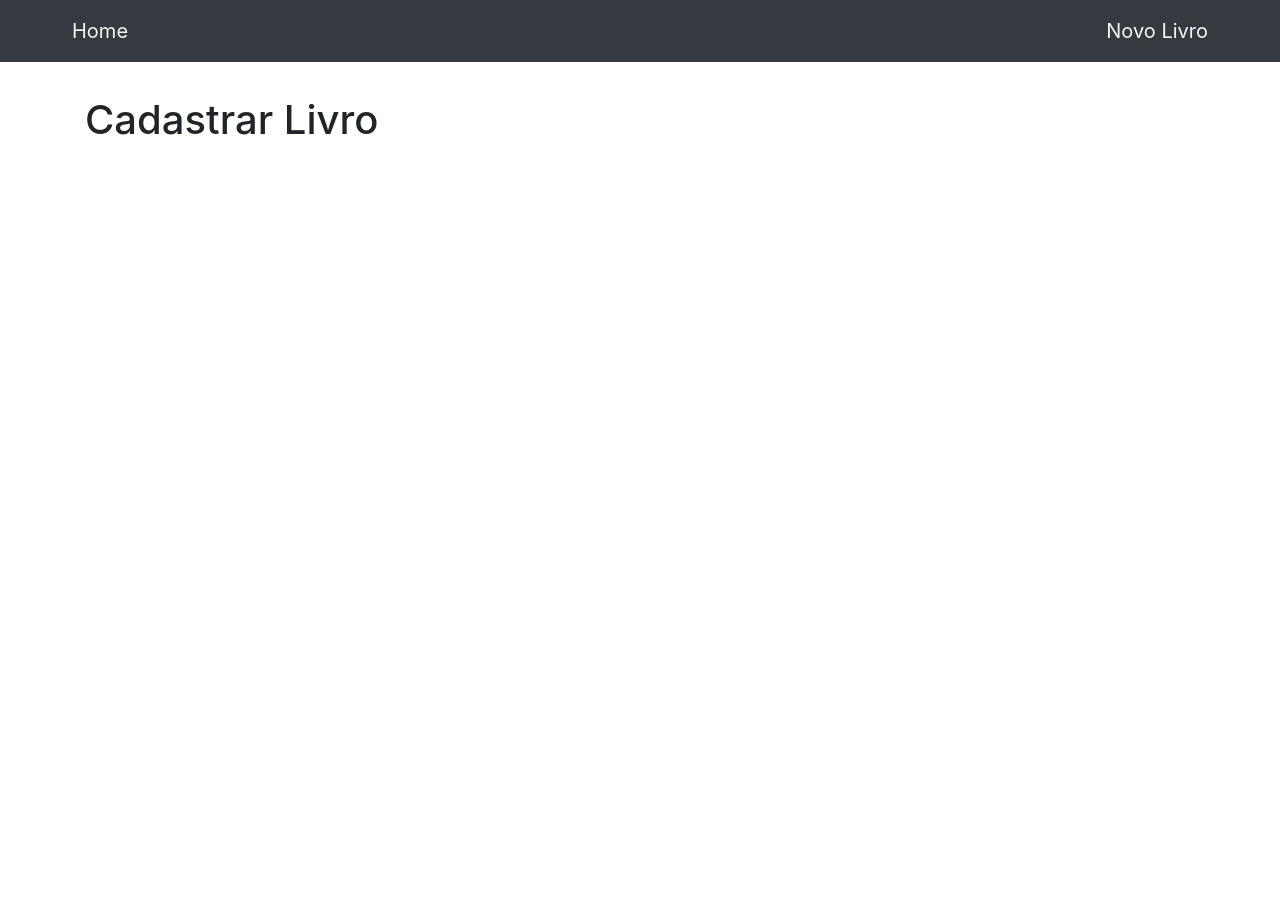
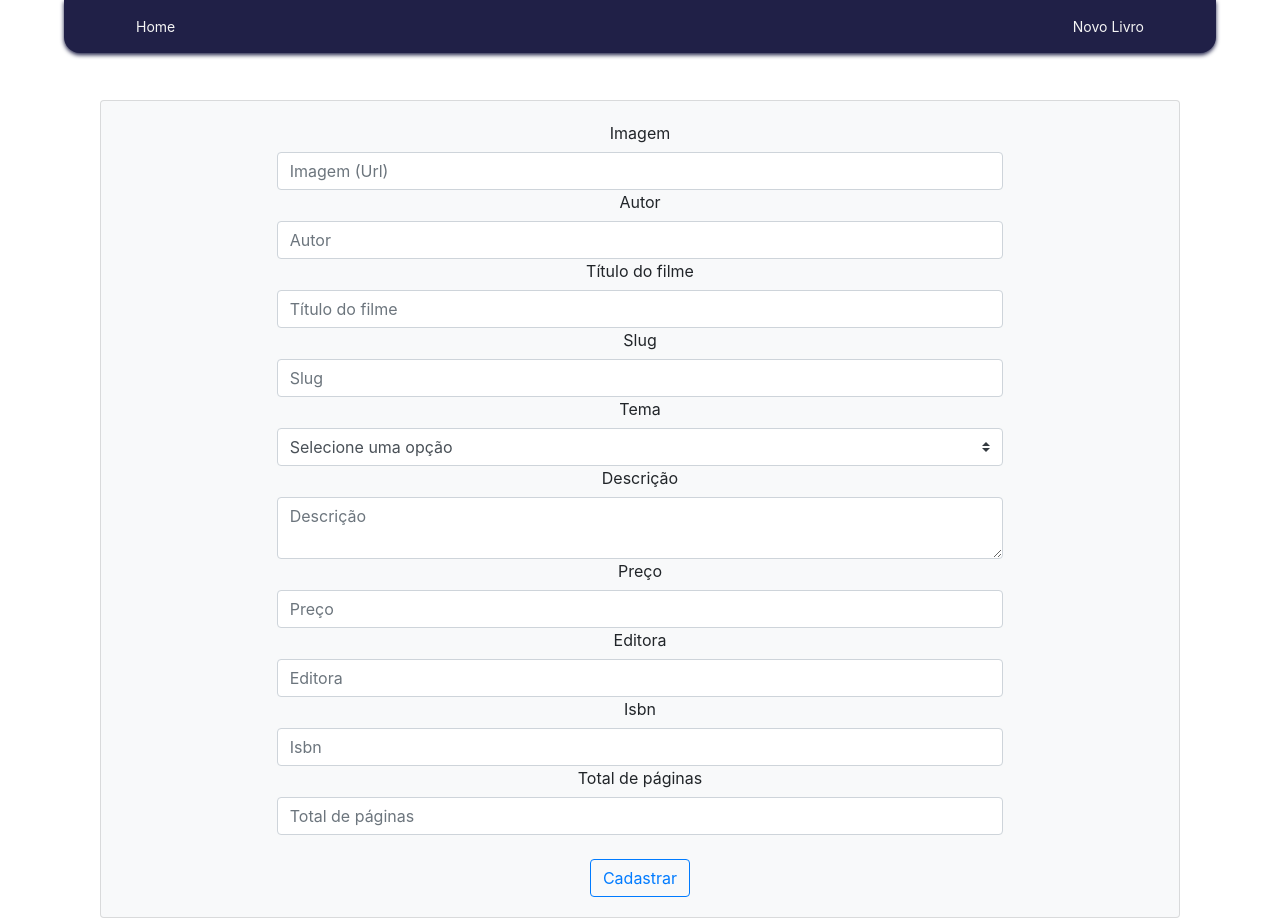
Before and after one commit to MTevangelista/books, a Vue app in the folder web/: page /register-book in a window 1280 px wide. Before the commit the page ends 800 px from the top, so only its background shows below. Built offline with nearby package versions, Linux system fonts and the light colour scheme.

Commit message:
feat(web): create registration page

```diff
--- a/web/src/pages/BookForm.vue
+++ b/web/src/pages/BookForm.vue
@@ -1,6 +1,6 @@
 <template>
   <b-container>
-    <b-navbar type="dark" variant="dark" fixed="top" toggleable="lg">
+    <b-navbar class="top-bar-container" fixed="top" toggleable="lg">
       <b-navbar-nav class="ml-5">
         <b-nav-item class="nav-item-style">
           <router-link class="router-link-navbar" :to="{ name: 'Home' }">Home</router-link>
@@ -14,18 +14,173 @@
       </b-navbar-nav>
     </b-navbar>
 
-    <b-row>
-        <h1 class="mt-5">Cadastrar Livro</h1>
-    </b-row>
+    <b-card bg-variant="light" class="card">
+      <b-form>
+        <b-form-group
+          id="image-url"
+          v-model.trim.lazy="book.imageUrl"
+          label="Imagem"
+          :label-for="book.imageUrl"
+          style="width: 70%; margin: 0 auto"
+        >
+          <b-form-input
+            id="input-image-url"
+            type="text"
+            name="imageUrl"
+            required
+            placeholder="Imagem (Url)"
+          ></b-form-input>
+        </b-form-group>
 
+        <b-form-group
+          id="author"
+          v-model.trim.lazy="book.auhtor"
+          label="Autor"
+          :label-for="book.auhtor"
+          style="width: 70%; margin: 0 auto"
+        >
+          <b-form-input id="input-author" type="text" name="author" required placeholder="Autor"></b-form-input>
+        </b-form-group>
+
+        <b-form-group
+          id="title"
+          v-model.trim.lazy="book.title"
+          label="Título do filme"
+          :label-for="book.title"
+          style="width: 70%; margin: 0 auto"
+        >
+          <b-form-input
+            id="input-title"
+            type="text"
+            name="title"
+            required
+            placeholder="Título do filme"
+          ></b-form-input>
+        </b-form-group>
+
+        <b-form-group
+          id="slug"
+          v-model.trim.lazy="book.slug"
+          label="Slug"
+          :label-for="book.slug"
+          style="width: 70%; margin: 0 auto"
+        >
+          <b-form-input id="input-slug" type="text" name="slug" required placeholder="Slug"></b-form-input>
+        </b-form-group>
+
+        <b-form-group
+          id="select-theme"
+          label="Tema"
+          :label-for="book.theme"
+          style="width: 70%; margin: 0 auto"
+        >
+          <b-form-select id="theme" v-model="book.theme" :options="themes" required></b-form-select>
+        </b-form-group>
+
+        <b-form-group
+          id="description"
+          v-model.trim.lazy="book.description"
+          label="Descrição"
+          :label-for="book.description"
+          style="width: 70%; margin: 0 auto"
+        >
+          <b-form-textarea id="textarea" v-model="book.description" placeholder="Descrição"></b-form-textarea>
+        </b-form-group>
+
+        <b-form-group
+          id="price"
+          v-model.trim.lazy="book.price"
+          label="Preço"
+          :label-for="book.price"
+          style="width: 70%; margin: 0 auto"
+        >
+          <b-form-input id="input-price" type="number" name="price" required placeholder="Preço"></b-form-input>
+        </b-form-group>
+
+        <b-form-group
+          id="publisher"
+          v-model.trim.lazy="book.publisher"
+          label="Editora"
+          :label-for="book.publisher"
+          style="width: 70%; margin: 0 auto"
+        >
+          <b-form-input
+            id="input-publisher"
+            type="text"
+            name="publisher"
+            required
+            placeholder="Editora"
+          ></b-form-input>
+        </b-form-group>
+
+        <b-form-group
+          id="isbn"
+          v-model.trim.lazy="book.isbn"
+          label="Isbn"
+          :label-for="book.isbn"
+          style="width: 70%; margin: 0 auto"
+        >
+          <b-form-input id="input-isbn" type="number" name="isbn" required placeholder="Isbn"></b-form-input>
+        </b-form-group>
+
+        <b-form-group
+          id="totalPages"
+          v-model.trim.lazy="book.totalPages"
+          label="Total de páginas"
+          :label-for="book.totalPages"
+          style="width: 70%; margin: 0 auto"
+        >
+          <b-form-input
+            id="input-totalPages"
+            type="number"
+            name="totalPages"
+            required
+            placeholder="Total de páginas"
+          ></b-form-input>
+        </b-form-group>
+
+        <b-button type="submit" variant="outline-primary" class="mt-4">Cadastrar</b-button>
+      </b-form>
+    </b-card>
   </b-container>
 </template>
 
 <script>
 export default {
-  name: "BookForm"
+  name: "BookForm",
+  data() {
+    return {
+      book: {
+        imageUrl: "",
+        author: "",
+        title: "",
+        slug: "",
+        theme: null,
+        description: "",
+        price: 0,
+        publisher: "",
+        isbn: 0,
+        totalPages: 0
+      },
+      themes: [
+        { valor: null, text: "Selecione uma opção" },
+        { value: "Romance", text: "Romance" },
+        { value: "Suspense", text: "Suspense" },
+        { value: "Ação", text: "Ação" },
+        { value: "Ficção", text: "Ficção" },
+        { value: "Outros", text: "Outros" }
+      ]
+    };
+  }
 };
 </script>
 
-<style>
+<style scoped>
+.card {
+  margin-top: 100px;
+}
+
+textarea {
+  min-height: 50px;
+}
 </style>
--- a/web/src/pages/Home.vue
+++ b/web/src/pages/Home.vue
@@ -1,6 +1,6 @@
 <template>
   <b-container class="text-center mt-5">
-    <b-navbar type="dark" variant="dark" fixed="top" toggleable="lg">
+    <b-navbar class="top-bar-container" fixed="top" toggleable="lg">
       <b-navbar-nav class="ml-5">
         <b-nav-item class="nav-item-style">
           <router-link class="router-link-navbar" :to="{ name: 'Home' }">Home</router-link>
@@ -26,7 +26,7 @@ export default {
 
 <style>
 .nav-item-style {
-  font-size: 20px;
+  font-size: 14px;
 }
 
 .router-link-navbar {
@@ -40,4 +40,18 @@ export default {
   text-decoration: none;
   opacity: 0.5;
 }
+
+.top-bar-container {
+    display: flex;
+    justify-content: space-between;
+    align-items: center;
+    background: rgb(32, 32, 71);
+    border-radius: 0 0 1rem 1rem;
+    box-shadow: 0 2px 4px 0 rgb(30, 32, 71);
+    color: var(--color-text-in-primary);
+    width: 90%;
+    margin: 0 auto;
+}
+
+
 </style>
```
